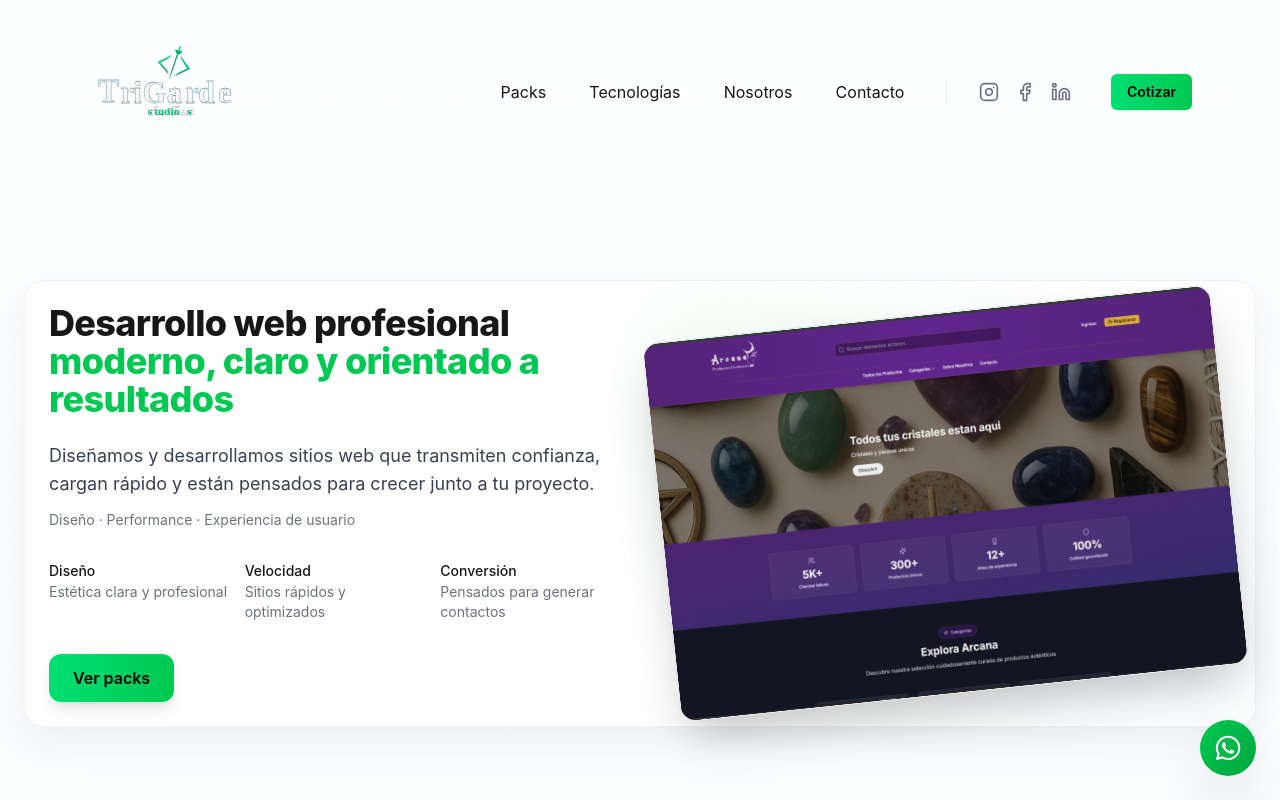
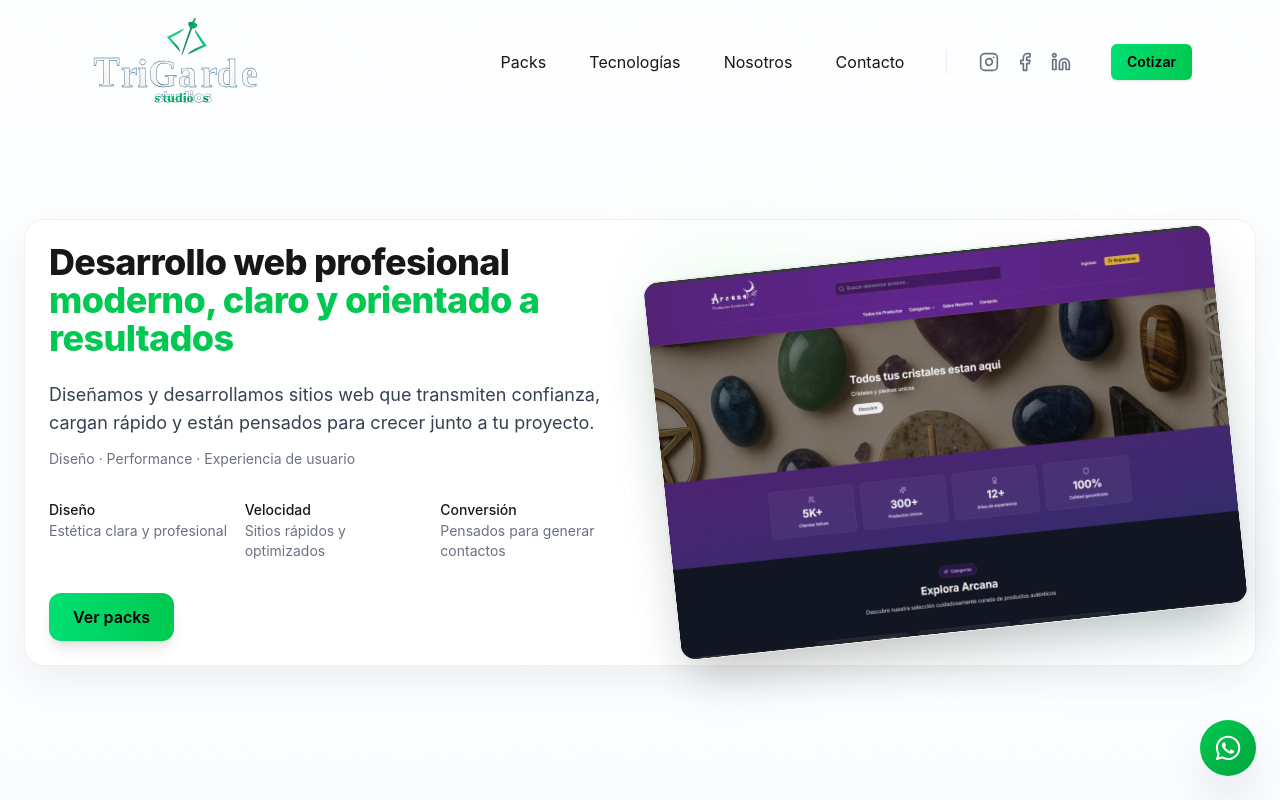
Before and after one commit to cristiandlv/TriGarden, a Next.js app: page / in a window 1280 px wide. Shown: the top 800 px of the page. Built offline with nearby package versions, Linux system fonts and the light colour scheme.

Commit message:
Fix logo

```diff
--- a/app/components/Navbar.tsx
+++ b/app/components/Navbar.tsx
@@ -30,14 +30,15 @@ export default function Navbar() {
       <div className="max-w-6xl mx-auto px-3 md:px-6">
         <div className="flex items-center justify-between py-3">
           {/* LOGO */}
-          <a href="#" className="flex items-center" aria-label="Inicio">
-            <div className="relative flex items-center h-32 md:h-40 transform -translate-y-1 md:-translate-y-2">
+          <a href="#" className="flex items-center justify-center w-full md:w-auto" aria-label="Inicio">
+            <div className="relative flex items-center justify-center h-auto md:h-auto transform -translate-y-1 md:-translate-y-2">
               <img
                 src="/TriGarde_logo.svg"
                 alt="TriGarde Studio"
-                className="object-contain max-w-full h-32 md:h-40"
+                className="nav-logo mx-auto ml-[40px] md:ml-0"
                 decoding="async"
                 loading="eager"
+                style={{ marginTop: '13px', display: 'block' }}
               />
             </div>
           </a>
--- a/app/globals.css
+++ b/app/globals.css
@@ -1,3 +1,8 @@
+/* Quitar el borde/outline al hacer clic en el logo */
+a[aria-label="Inicio"]:focus {
+  outline: none;
+  box-shadow: none;
+}
 @import "tailwindcss";
 
 :root {
@@ -203,7 +208,25 @@ input, textarea, select {
 }
 
 /* Logo sizing helper used by Navbar */
-.nav-logo { width: 56px; height: 56px }
+.nav-logo {
+  display: block;
+  height: 56px;
+  width: auto;
+  max-width: 70vw;
+  margin-top: 13px;
+}
+
+@media (min-width: 400px) {
+  .nav-logo {
+    height: 68px;
+  }
+}
+
+@media (min-width: 768px) {
+  .nav-logo {
+    height: 86px;
+  }
+}
 
 /* Header adjustments for larger centered logo */
 .site-header {
```
Also changed, not shown: public/TriGarde_logo.svg.
